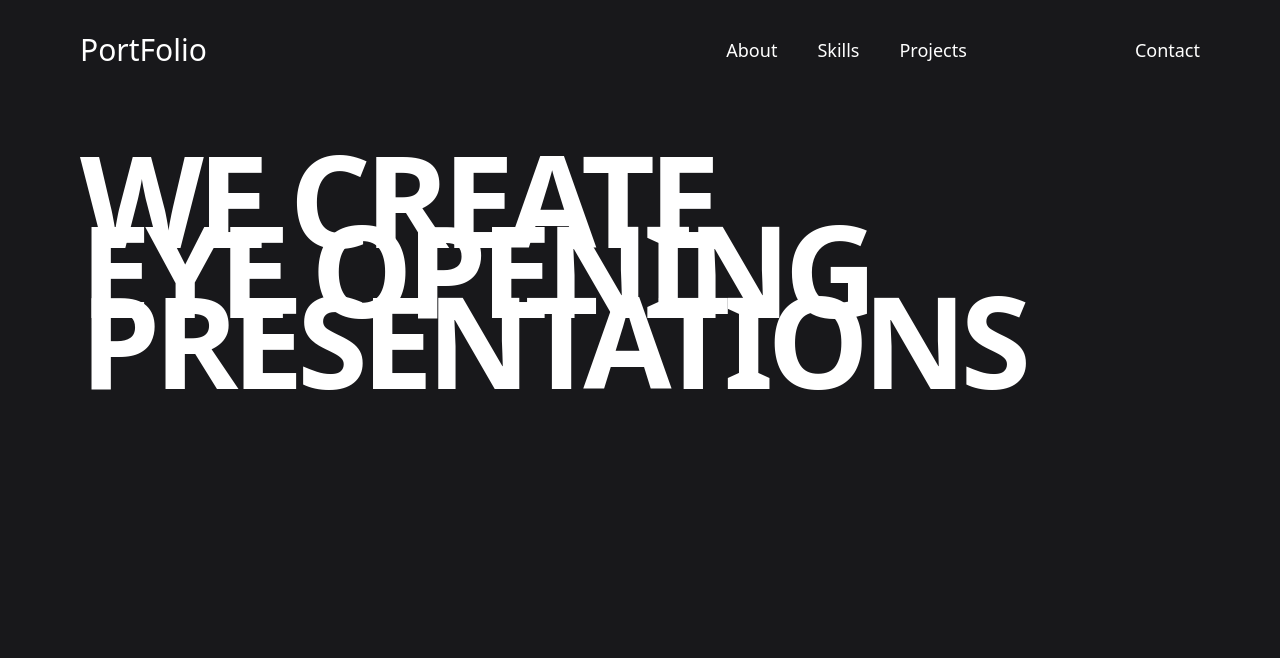
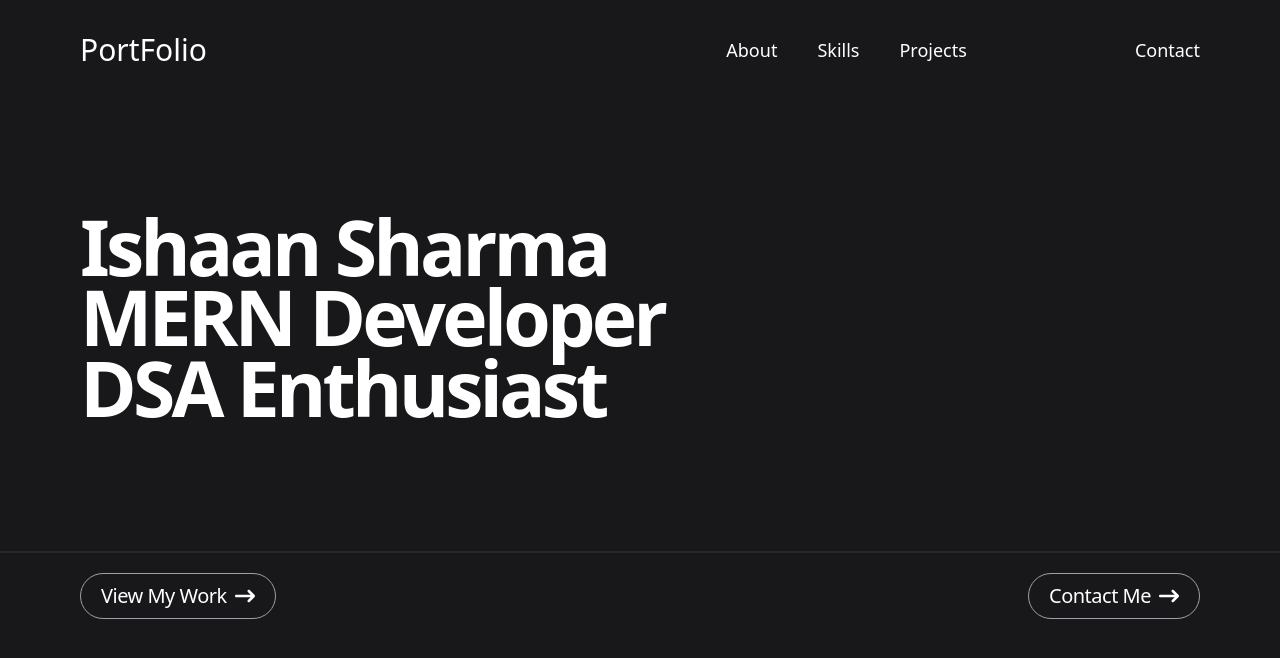
Before and after one commit to Ishaansharma23/Ochi, a React (Vite) app in the folder frontend/: page / in a window 1280 px wide. Shown: the top 658 px of the page. Built offline with nearby package versions, Linux system fonts and the light colour scheme.

Commit message:
added landing section

```diff
--- a/frontend/package.json
+++ b/frontend/package.json
@@ -13,6 +13,7 @@
     "@tailwindcss/vite": "^4.1.11",
     "react": "^19.1.0",
     "react-dom": "^19.1.0",
+    "react-icons": "^5.5.0",
     "tailwindcss": "^4.1.11"
   },
   "devDependencies": {
--- a/frontend/src/components/LandingPage.jsx
+++ b/frontend/src/components/LandingPage.jsx
@@ -1,24 +1,26 @@
 import React from 'react'
+import { FaArrowUpLong } from "react-icons/fa6";
 
 const LandingPage = () => {
   return (
     <div className='w-full h-screen bg-zinc-900 pt-1'>
-        <div className='textstructure mt-40 px-20'>
-            <div className='masker'>
-                <h1 className='uppercase text-9xl leading-[5.5vw] font-["Founders Grotesk"] tracking-tighter font-semibold'>
-                    We Create
-                </h1>
-            </div>
-            <div className='masker'>
-                <h1 className='uppercase text-9xl leading-[5.5vw] font-["Founders Grotesk"] tracking-tighter font-semibold'>
-                   Eye Opening
-                </h1>
-            </div>
-            <div className='masker'>
-                <h1 className='uppercase text-9xl leading-[5.5vw] font-["Founders Grotesk"] tracking-tighter font-semibold'>
-                   Presentations
-                </h1>
-            </div>
+        <div className='textstructure mt-52 px-20'>
+            {["Ishaan Sharma" , "MERN Developer" , "DSA Enthusiast"].map((items , index) =>{
+               return <div className='masker'>
+                    <h1 className='text-[6vw] leading-[5.5vw] font-["Founders Grotesk"] tracking-tighter font-semibold'>
+                       {items}
+                    </h1>
+                </div>
+            })}
+        </div>
+        <div className='border-t-[2px] border-zinc-800 mt-32 flex justify-between px-20 py-5'>
+            {["View My Work" , "Contact Me"].map((items , index) =>{
+                return <p className='text-xl font-sans tracking-tight px-5 py-2 border-[1px] border-zinc-400 rounded-full flex'>{items}
+                <span className='rotate-[90deg] px-1'>
+                <FaArrowUpLong />
+                </span>
+                </p>
+            })}
         </div>
     </div>
   )
```
Also changed, not shown: frontend/src/assets/IshaanSharma.png (added), 1 other file (tests, documents, lock files or other folders).
